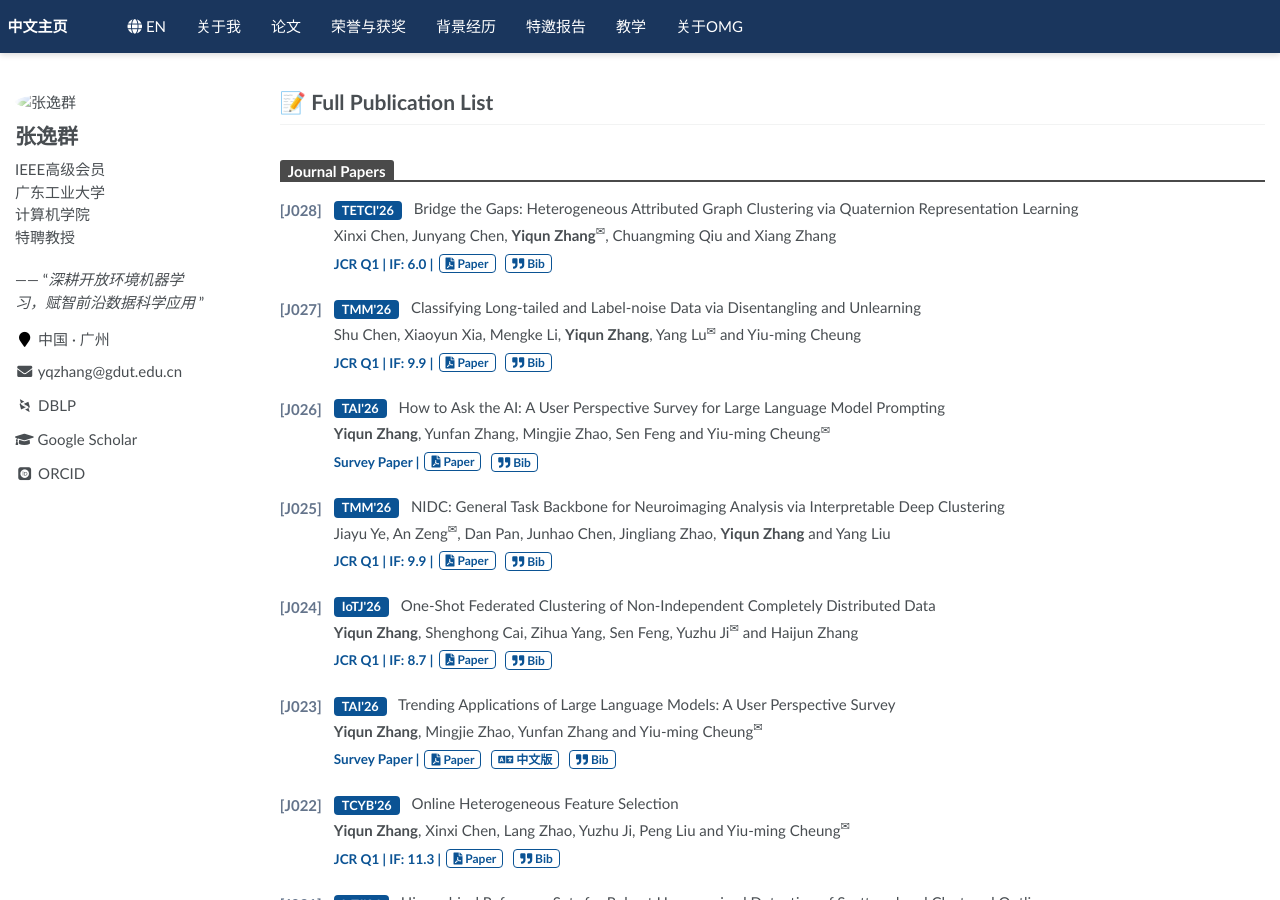
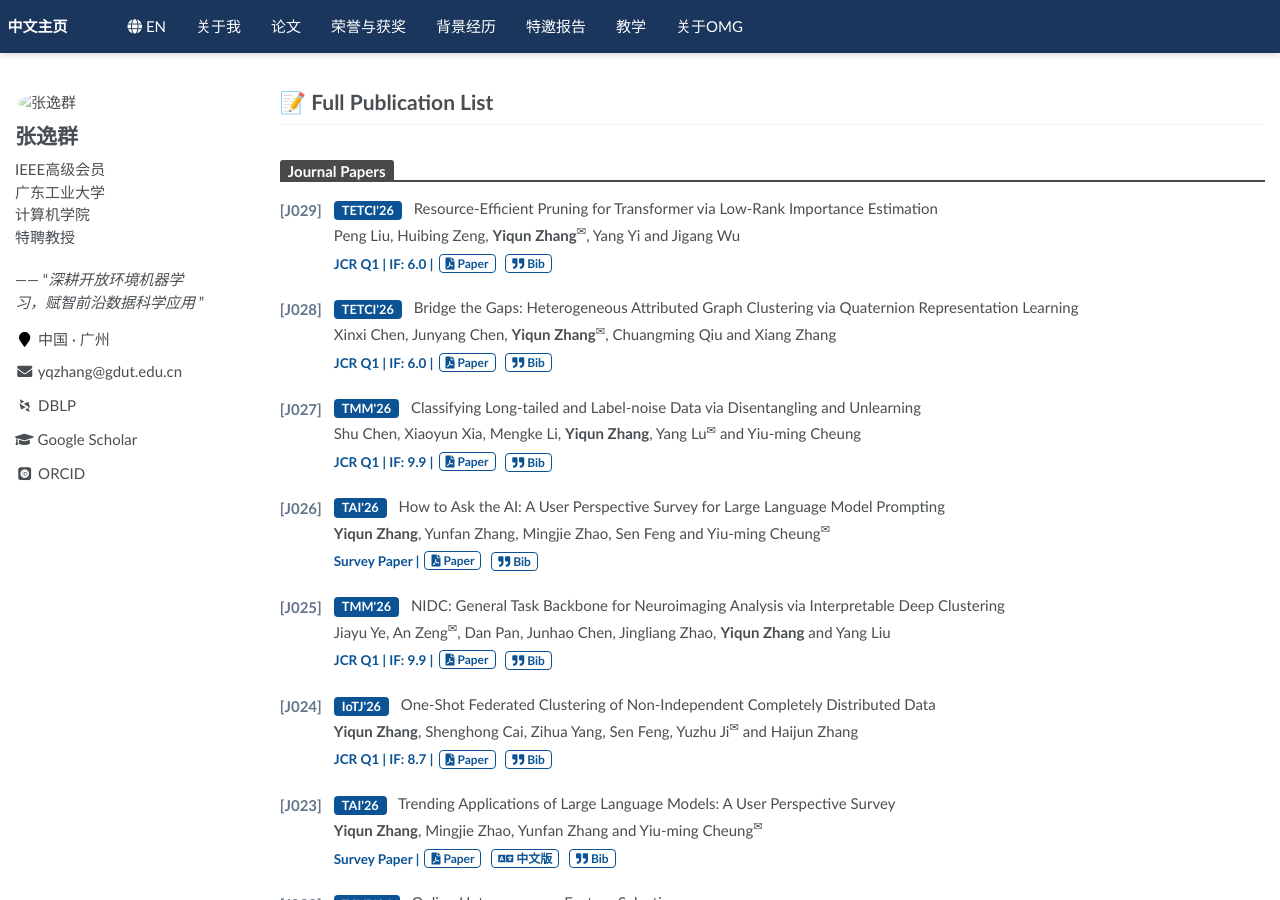
Before and after one commit to yqzhang-Zz/zh-publications, a Jekyll site: the page built from _pages/about.md, in a window 1280 px wide and 900 px high. Built offline with Jekyll 4.4.1, drawn with Linux system fonts in a browser that asks for light colours; some web fonts are replaced; a script that is not in the unit is left out; comment, search, counter and statistics services are not loaded.

Commit message:
Update journal_papers.yml

```diff
--- a/_data/journal_papers.yml
+++ b/_data/journal_papers.yml
@@ -1,4 +1,19 @@
 # _data/journal_papers.yml
+
+- id: "J029"
+  venue: "TETCI'26"
+  journal_key: "TETCI"
+  title: "Resource-Efficient Pruning for Transformer via Low-Rank Importance Estimation"
+  authors: "Peng Liu, Huibing Zeng, <strong>Yiqun Zhang</strong><sup>&#x2709;</sup>, Yang Yi and Jigang Wu"
+  tag: ""
+  link: "#"
+  bib: |-
+    @article{liu2026resource,
+      author = {Liu, Peng and Zeng, Huibing and Zhang, Yiqun and Yi, Yang and Wu, Jigang},
+      title = {Resource-Efficient Pruning for Transformer via Low-Rank Importance Estimation},
+      journal = {IEEE Transactions on Emerging Topics in Computational Intelligence},
+      year = {2026}
+    }
 
 - id: "J028"
   venue: "TETCI'26"
```
